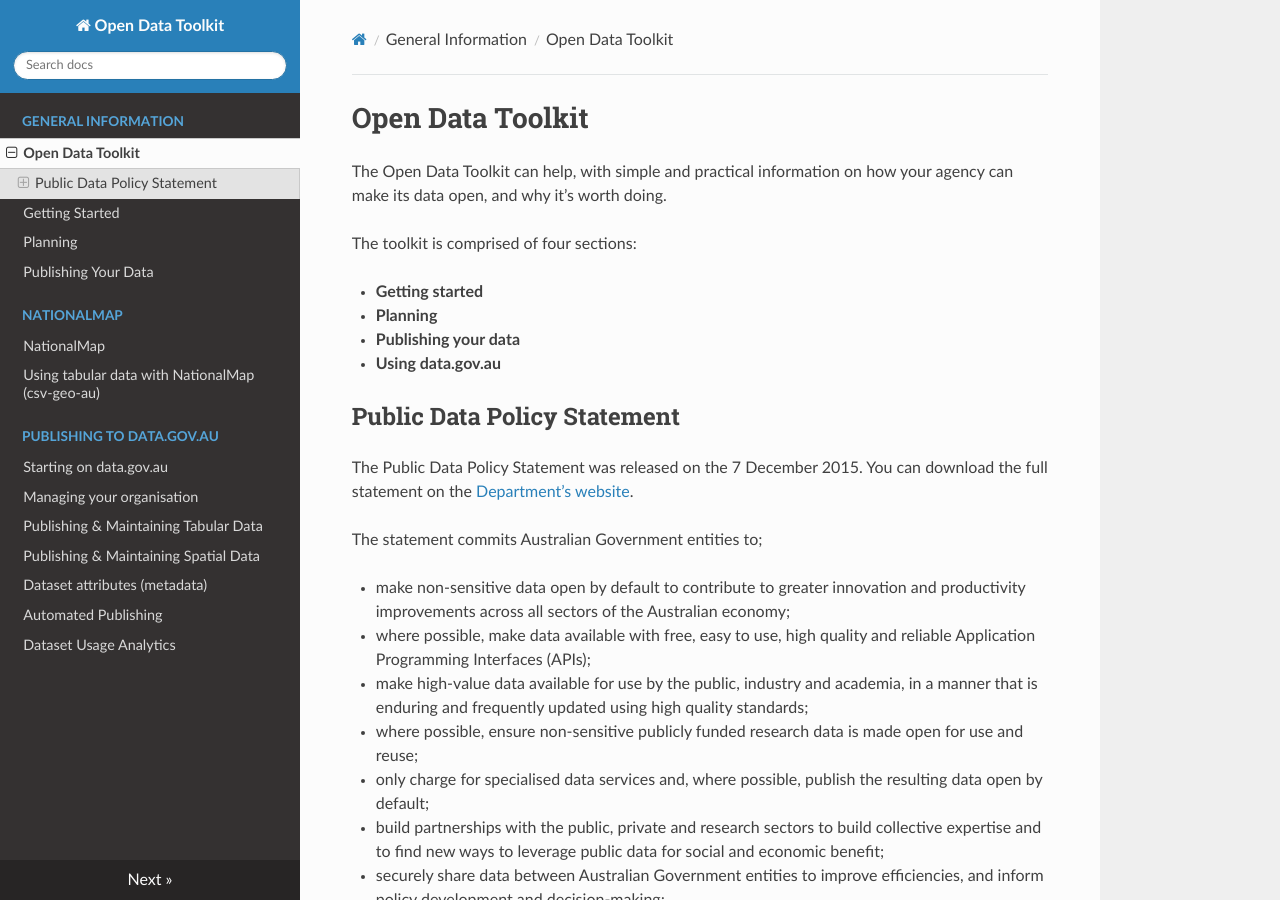
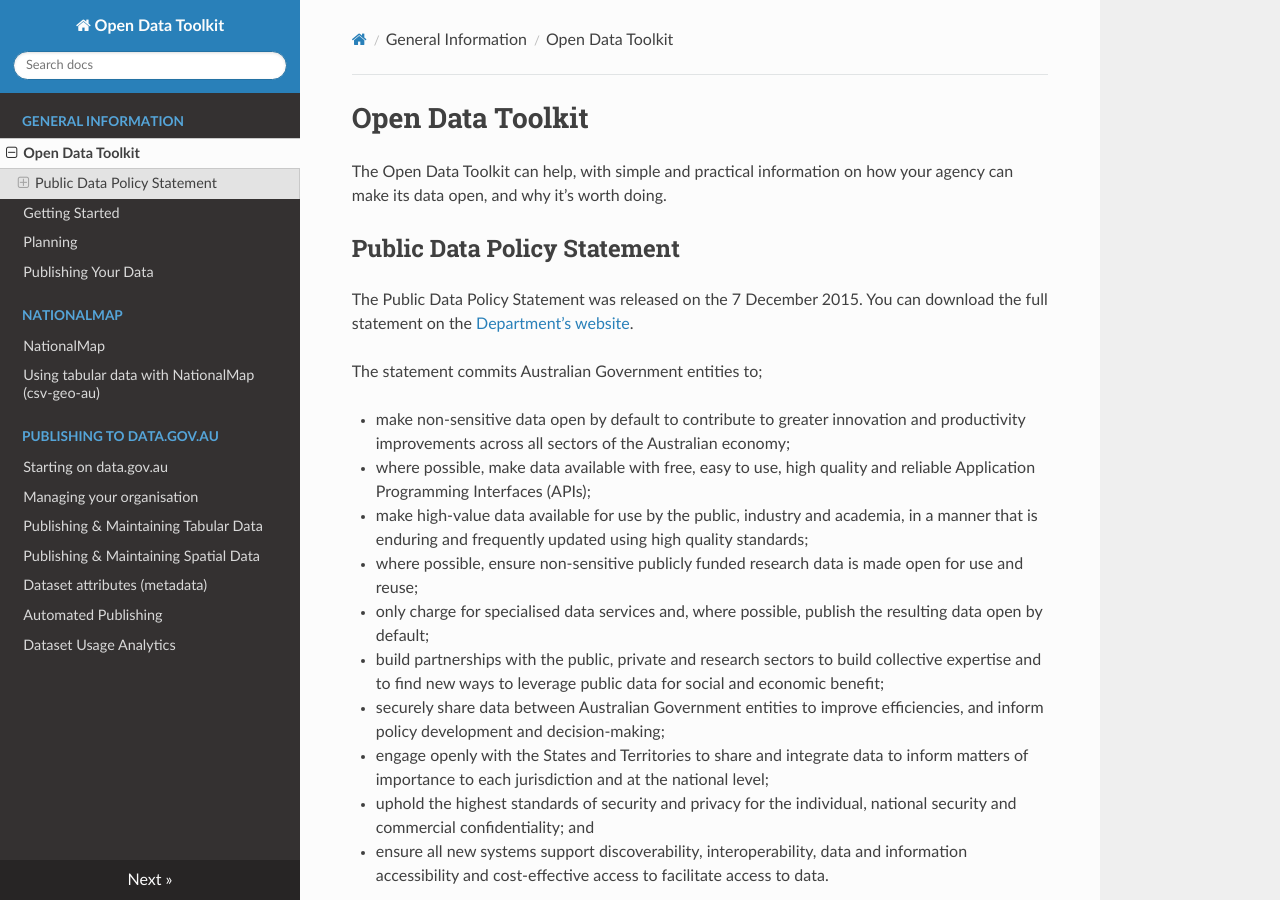
Before and after one commit to ajbar7/allan-toolkit-test, an MkDocs documentation site: the page built from docs/index.md, in a window 1280 px wide and 900 px high. Built offline with MkDocs 1.6.1, drawn with Linux system fonts in a browser that asks for light colours; nearby versions of some CDN libraries; old or Windows-style settings are respelled for this version of MkDocs.

Commit message:
Create index.md

```diff
--- a/docs/index.md
+++ b/docs/index.md
@@ -1,13 +1,6 @@
 # Open Data Toolkit
 
 The Open Data Toolkit can help, with simple and practical information on how your agency can make its data open, and why it’s worth doing.
-
-The toolkit is comprised of four sections:
-
-* **Getting started**
-* **Planning**
-* **Publishing your data**
-* **Using data.gov.au**
 
 ## Public Data Policy Statement
 
```
